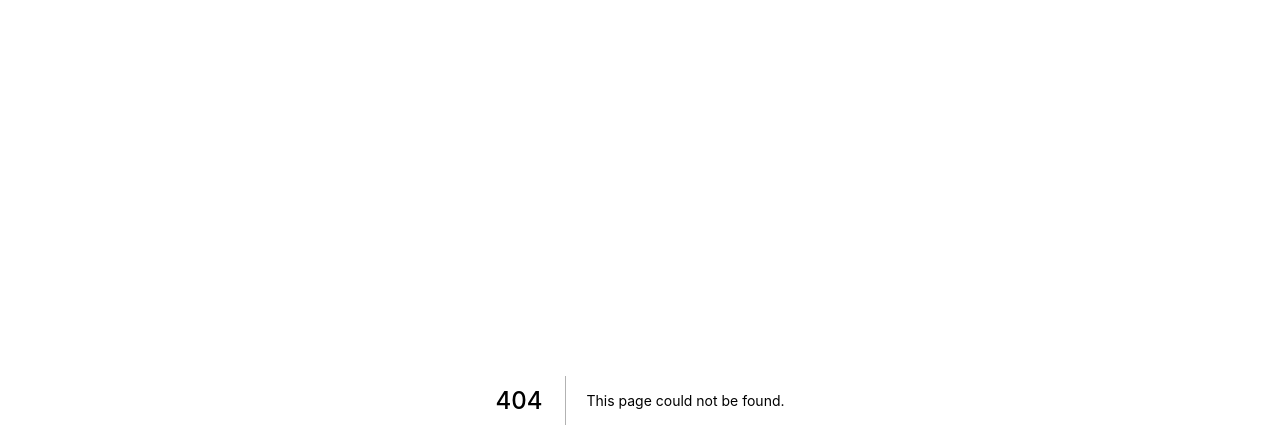
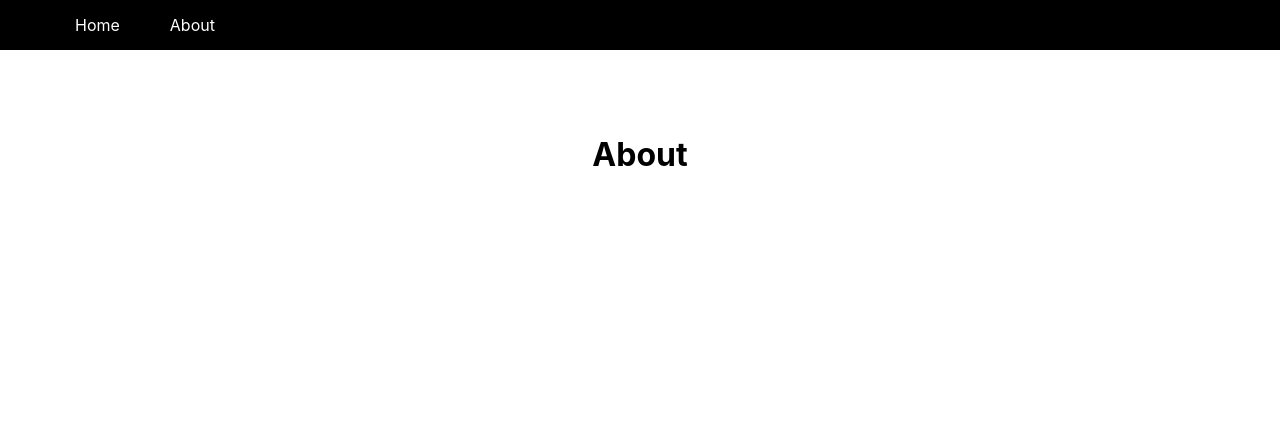
Before and after one commit to ShayanSadeghi/PersonalBlog, a Next.js app: page /about in a window 1280 px wide. Before the commit this address had no page. Shown: the top 448 px of the page. Built offline with nearby package versions, Linux system fonts and the light colour scheme.

Commit message:
initial commit

```diff
--- /dev/null
+++ b/components/Layout.js
@@ -0,0 +1,16 @@
+import Nav from "./Nav";
+import { Fragment } from "react";
+import styles from "../styles/Layout.module.css";
+
+function Layout({ children }) {
+  return (
+    <Fragment>
+      <Nav />
+      <div className={styles.container}>
+        <main className={styles.main}>{children}</main>
+      </div>
+    </Fragment>
+  );
+}
+
+export default Layout;
--- /dev/null
+++ b/components/Nav.js
@@ -0,0 +1,20 @@
+import Link from "next/link";
+
+import styles from "../styles/Nav.module.css";
+
+function Nav() {
+  return (
+    <nav className={styles.nav}>
+      <ul>
+        <li>
+          <Link href="/"> Home </Link>
+        </li>
+        <li>
+          <Link href="/about"> About </Link>
+        </li>
+      </ul>
+    </nav>
+  );
+}
+
+export default Nav;
--- a/pages/_app.js
+++ b/pages/_app.js
@@ -1,7 +1,12 @@
-import '../styles/globals.css'
+import Layout from "../components/Layout";
+import "../styles/globals.css";
 
 function MyApp({ Component, pageProps }) {
-  return <Component {...pageProps} />
+  return (
+    <Layout>
+      <Component {...pageProps} />
+    </Layout>
+  );
 }
 
-export default MyApp
+export default MyApp;
--- /dev/null
+++ b/pages/about.js
@@ -0,0 +1,14 @@
+import Head from "next/head";
+
+function about() {
+  return (
+    <div>
+      <Head>
+        <title>About</title>
+      </Head>
+      <h1>About</h1>
+    </div>
+  );
+}
+
+export default about;
--- a/styles/Home.module.css
+++ b/styles/Layout.module.css
@@ -8,7 +8,7 @@
   flex: 1;
   display: flex;
   flex-direction: column;
-  justify-content: center;
+  justify-content: flex-start;
   align-items: center;
 }
 
@@ -19,6 +19,7 @@
   border-top: 1px solid #eaeaea;
   justify-content: center;
   align-items: center;
+  font-size: 1.25rem;
 }
 
 .footer a {
--- /dev/null
+++ b/styles/Nav.module.css
@@ -0,0 +1,21 @@
+.nav{
+    height: 50px;
+    padding: 10px;
+    background-color: #000;
+    color: #fff;
+    display: flex;
+    align-items: center;
+    justify-content: flex-start;
+}
+
+.nav ul{
+    display: flex;
+    justify-content: center;
+    align-items: center;
+    list-style: none;
+}
+
+.nav ul li a{
+  padding: 20px;
+  margin: 5px;
+}
```
Also changed, not shown: pages/index.js (+5 -61 lines).
